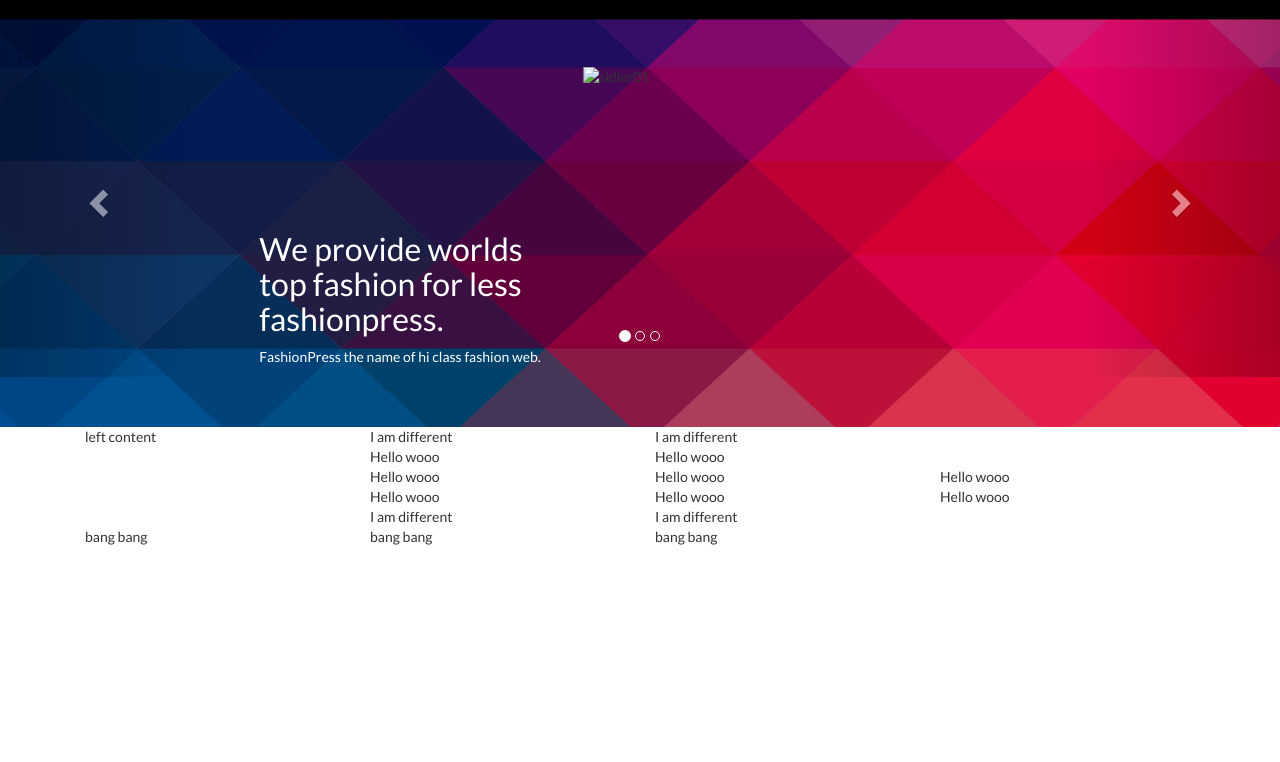
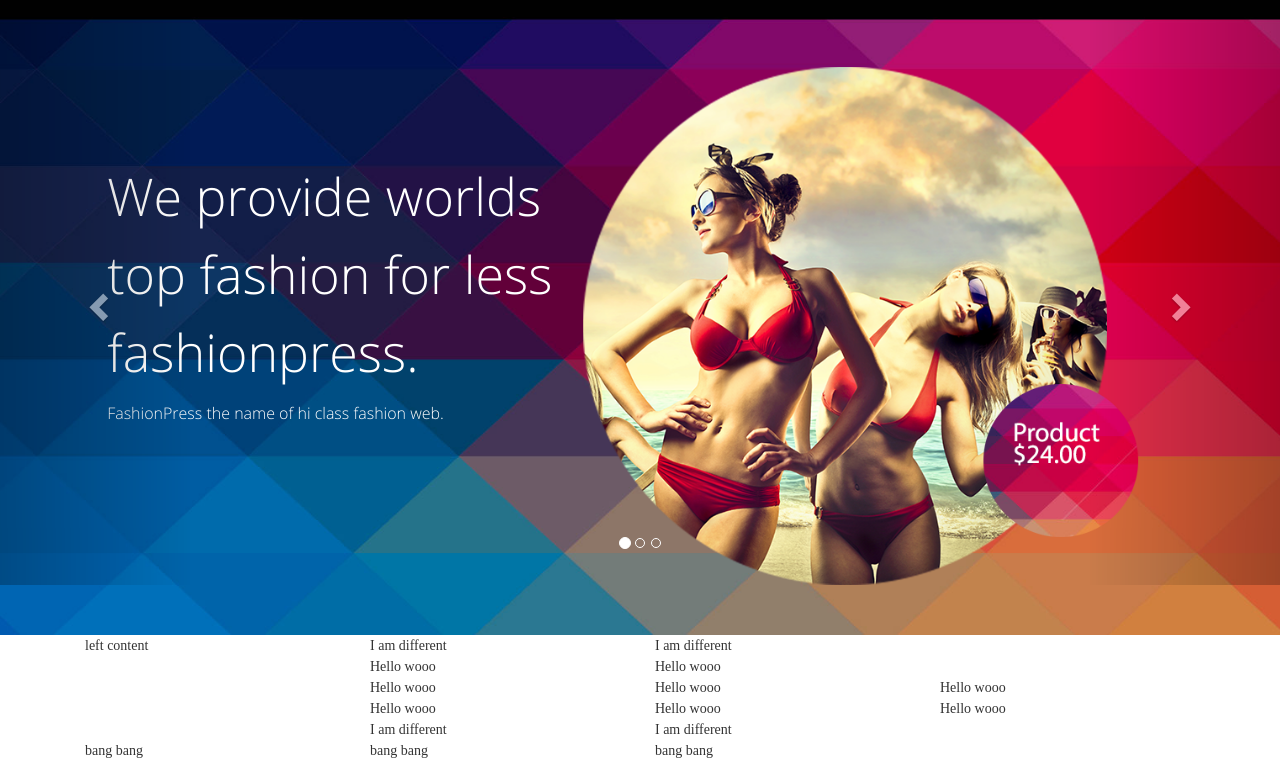
Before and after one commit to uzzol101/fashion_press, a website: page development/index.html in a window 1280 px wide. Shown: the part 123-885 px from the top of the page. Before the commit the page ends 800 px from the top, so only its background shows below. Drawn offline with Linux system fonts and the light colour scheme; a web font is replaced by a local one.

Commit message:
added font and slider image

```diff
--- a/development/style.scss
+++ b/development/style.scss
@@ -2,33 +2,30 @@
 @import "bourbon";
 
 // font sizes
-$breakpoints: ( small: 480px, medium: 700px, large: 1024px);
-$h1-font-sizes: ( null: (23px, 32px), small: (36px, 53px), medium: (38px, 50px), large: (52px, 60px));
-$p-font-sizes: ( null: (14px, null), small: 16px, medium: (17px, null), 900px: 18px, large: (17px, null), 1440px: 17px, );
-$h1-font-extrabold: ( null: (23px, 32px), small: (36px, 53px), medium: (38px, 50px), large: (32px, 62px));
+$breakpoints: ( small: 480px, medium: 768px, large: 1024px);
+$h1-font-sizes: ( null: (23px, ), small: (36px,1.3 ), medium: (38px, 1.4), large: (52px, 1.5));
+$p-font-sizes: ( null: (14px, ), small: 16px, medium: (17px, ), 900px: 18px, large: (17px, 1.5), 1440px: 17px,);
+$h3-font-sizes: ( null: (23px,1.3 ), small: (36px,1.3 ), medium: (38px, 1.4), large: (52px, 1.5));
 // modular-scale base setup
 
 // helper classes
-// @font-face {
-//     font-family: 'Proxima Nova';
-//     src: url('../fonts/Proxima Nova Bold.otf');
-// }
-// @font-face {
-//     font-family: 'Proxima Nova Regular';
-//     src: url('../fonts/Proxima Nova Regular.otf');
-// }
 @font-face {
-    font-family: 'Lato-Bold';
-    src: url('../fonts/Lato-Bold.ttf');
+    font-family: 'OpenSans-Light';
+    src: url('../fonts/OpenSans-Light.ttf');
 }
 @font-face {
-    font-family: 'Lato-Regular';
-    src: url('../fonts/Lato-Regular.ttf');
+    font-family: 'Roboto-Bold';
+    src: url('../fonts/Roboto-Bold.ttf');
 }
 @font-face {
-    font-family: 'Lato-Light';
-    src: url('../fonts/Lato-Light.ttf');
+    font-family: 'Roboto-Medium';
+    src: url('../fonts/Lato-Medium.ttf');
 }
+@font-face {
+    font-family: 'Myriad-Pro';
+    src: url('../fonts/Myriad-Pro.ttf');
+}
+
 
 .clearfix {
     @include clearfix;
@@ -48,8 +45,9 @@
 }
 
 body {
-    font-family: 'Lato-Regular';
+    font-family: 'Roboto-Medium';
     //font-size: 1em;
+    line-height: 1.5;
 
 }
 
@@ -119,15 +117,17 @@
         a {
             text-shadow: none;
             color: #fff;
+            font-family: 'Myriad-Pro';
+   font-size: 13px;
         }
         li > a:focus,
         a:hover {
-            color: #333333;
+            color: #fff;
             text-decoration: none;
             background: none;
         }
         .active > a {
-            color: #ccc;
+            color: #fff;
             background: none;
             box-shadow: none;
             &:hover {
@@ -147,6 +147,12 @@
 
 } //mainNavigation
 
+.slider-text,.logo{
+    font-family: 'OpenSans-Light';
+}
+
+
+
 // slider
 #slider{
     background: url('../img/slider.jpg')no-repeat;
@@ -159,9 +165,12 @@
     }
     .slider-text{
         color: #fff;
-        max-width: 300px;
+
         h3{
-            font-size: 32px;
+            @include font-size($h3-font-sizes);
+        }
+        p{
+            font-size: 16px;
         }
 
     }
@@ -202,8 +211,8 @@
 @media (min-width: 992px) {
     #slider{
         .slider-text{
-           margin-left: 261px;
-        margin-top: 214px;
+           margin-left: 109px;
+        margin-top: 140px;
         }
     }
 }
```
Also changed, not shown: development/css/style.css, development/fonts/Lato-Bold.ttf (deleted), development/fonts/Lato-Light.ttf (deleted), development/fonts/Lato-Regular.ttf (deleted), development/fonts/Myriad-Pro.ttf (added), development/fonts/OpenSans-Light.ttf (added), development/fonts/Roboto-Bold.ttf (added), development/fonts/Roboto-Medium.ttf (added), development/img/slider01.jpg (added), development/img/slider01.png (added), 1 other file.
